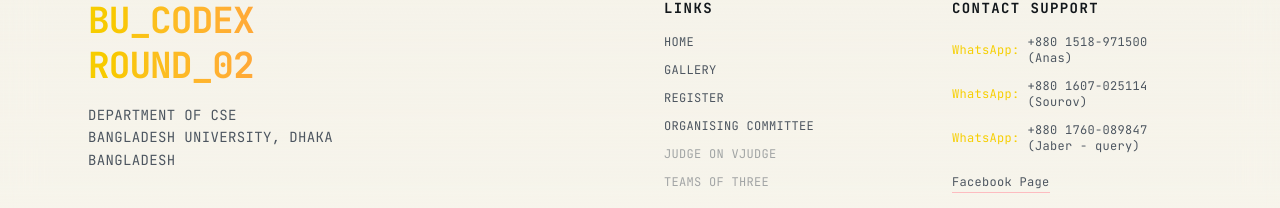
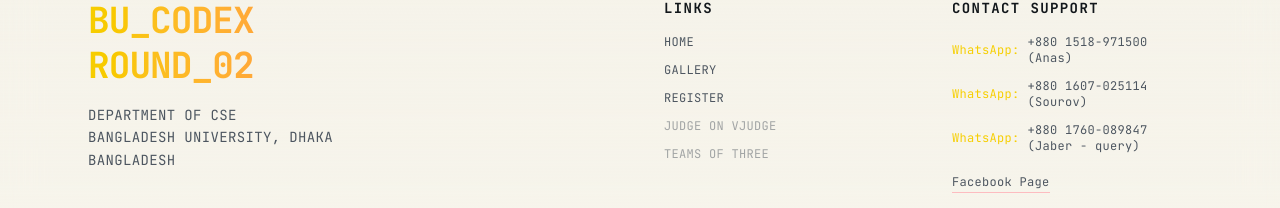
Before and after one commit to JaberChowdhury/bu-codex-2, a Next.js app: page /hum in a window 1280 px wide. Shown: the part 4938-5146 px from the top of the page. Built offline with nearby package versions, Linux system fonts and the light colour scheme.

Commit message:
hide organiser page and navigation links for now

```diff
--- a/app/(terminal)/organisers/page.tsx
+++ b/app/(terminal)/organisers/page.tsx
@@ -1 +1,5 @@
-export { default } from "@/components/pages/organisers/page"
+import { notFound } from "next/navigation"
+
+export default function OrganisersPage() {
+  notFound()
+}
--- a/app/hum/organisers/page.tsx
+++ b/app/hum/organisers/page.tsx
@@ -1 +1,5 @@
-export { default } from "@/components/pages/organisers/page"
+import { notFound } from "next/navigation"
+
+export default function OrganisersPage() {
+  notFound()
+}
--- a/components/site-footer.tsx
+++ b/components/site-footer.tsx
@@ -49,12 +49,6 @@
                 className="text-muted-foreground transition-colors hover:text-accent"
               >
                 Register
-              </Link>
-              <Link
-                href={`${base}/organisers`}
-                className="text-muted-foreground transition-colors hover:text-accent"
-              >
-                Organising Committee
               </Link>
               <span className="text-muted-foreground/50">judge on vjudge</span>
               <span className="text-muted-foreground/50">teams of three</span>
--- a/components/site-nav.tsx
+++ b/components/site-nav.tsx
@@ -25,7 +25,6 @@
 
   const dropdownFlags = [
     { label: "--teams", href: `${base}/teams` },
-    { label: "--organisers", href: `${base}/organisers` },
     { label: "--rules", href: `${base}/rules` },
     { label: "--policies", href: `${base}/policies` },
     { label: "--leaderboard", href: `${base}/leaderboard` },
```
